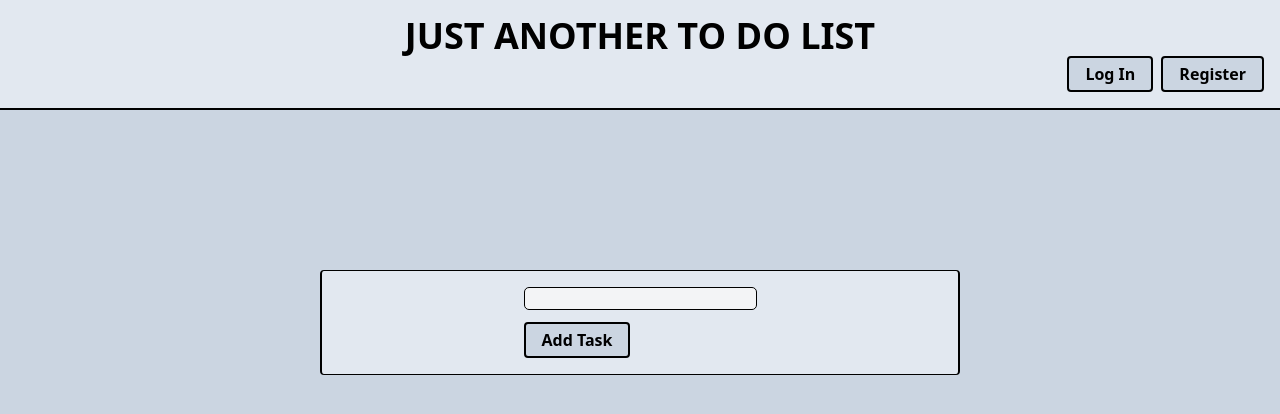
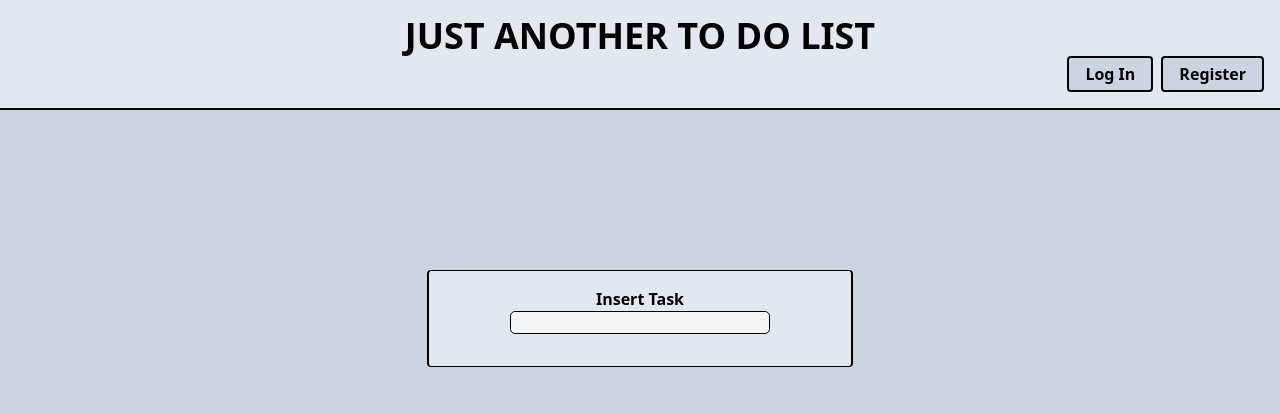
Before and after one commit to GabrielVilelaX/todo-login, a React (Vite) app: page /welcome in a window 1280 px wide. Shown: the top 414 px of the page. Built offline with nearby package versions, Linux system fonts and the light colour scheme.

Commit message:
Update tailwind css 1

```diff
--- a/src/components/Button.jsx
+++ b/src/components/Button.jsx
@@ -11,7 +11,7 @@ function Button({ children, value, log }) {
 
   return (
     <button
-      className="rounded border-2 border-black bg-slate-300 p-1 px-4 font-semibold hover:bg-slate-100"
+      className="rounded border-2 border-black bg-slate-300 p-1 px-4 font-semibold hover:bg-slate-100 "
       onClick={clickHandler}
     >
       {children}
--- a/src/components/Input.jsx
+++ b/src/components/Input.jsx
@@ -1,19 +1,26 @@
-function Input({ children, setInput, type, value }) {
-  //const [enteredInput, setEnteredInput] = useState("");
-
+function Input({ children, setInput, type, value, onPress }) {
   function inputHandler(e) {
     setInput(e.target.value);
   }
 
+  function handleKey(e) {
+    if (e.key === "Enter" && onEnterPress) {
+      onPress();
+    }
+  }
+
   return (
-    <div className="flex flex-col">
-      <label className="font-semibold">{children}</label>
+    <div className="flex flex-col items-center">
+      {children !== undefined && (
+        <label className="font-semibold">{children}</label>
+      )}
       <input
-        className="bg-gray-100"
+        className="mx-auto w-8/12 bg-gray-100"
         value={value}
         onChange={inputHandler}
+        onKeyDown={handleKey}
         type={type === "password" ? "password" : undefined}
-      ></input>
+      />
     </div>
   );
 }
--- a/src/components/header/AppLayout.jsx
+++ b/src/components/header/AppLayout.jsx
@@ -6,7 +6,7 @@ function AppLayout({ logged, setLogged }) {
     <div className="flex h-screen flex-col bg-slate-300">
       <Header logged={logged} setLogged={setLogged} />
       <main>
-        <div className="border-r-3 mx-auto mt-40 flex w-2/4 flex-1 flex-col items-center rounded border border-x-2 border-black bg-slate-200 p-4">
+        <div className="border-r-3 mx-auto mt-40 flex w-2/6 flex-1 flex-col rounded border border-x-2 border-black bg-slate-200 p-4">
           <Outlet></Outlet>
         </div>
       </main>
--- a/src/pages/List.jsx
+++ b/src/pages/List.jsx
@@ -39,22 +39,25 @@ function List() {
 
   return (
     <>
-      <form onSubmit={handleAddTask}>
-        <Input setInput={setNewTask} value={newTask} type="text" />
-        <button
-          className="mt-3 rounded border-2 border-black bg-slate-300 p-1 px-4 font-semibold hover:bg-slate-100"
-          type="submit"
-        >
-          Add Task
-        </button>
+      <form onSubmit={handleAddTask} className="inline-grid">
+        <>
+          <Input
+            setInput={setNewTask}
+            onPress={handleAddTask}
+            value={newTask}
+            type="text"
+          >
+            Insert Task
+          </Input>
+        </>
       </form>
-      <ul className="flex flex-col">
+      <ul className="mt-4 flex flex-col gap-2">
         {userList.map((item) => (
-          <li key={item.id_task}>
-            {item.task}
+          <li key={item.id_task} className="borderb-2">
+            <p className="underline decoration-solid">{item.task}</p>
             <button
               onClick={() => handleDeleteTask(item.id_task)}
-              className="button"
+              className="rounded border border-black bg-slate-300"
             >
               <HiTrash />
             </button>
--- a/src/pages/Login.jsx
+++ b/src/pages/Login.jsx
@@ -40,7 +40,7 @@ function Login({ setLogged }) {
       </Input>
 
       <button
-        className="mt-3 rounded border-2 border-black bg-slate-300 p-1 px-4 font-semibold hover:bg-slate-100"
+        className="mx-auto mt-3 max-w-40 items-center rounded border-2 border-black bg-slate-300 p-1 px-4 font-semibold hover:bg-slate-100"
         onClick={handleLogin}
       >
         Log In
--- a/src/pages/Register.jsx
+++ b/src/pages/Register.jsx
@@ -46,7 +46,7 @@ function Register() {
       </Input>
 
       <button
-        className="mt-3 rounded border-2 border-black bg-slate-300 p-1 px-4 font-semibold hover:bg-slate-100"
+        className="mx-auto mt-3 max-w-40 items-center rounded border-2 border-black bg-slate-300 p-1 px-4 font-semibold hover:bg-slate-100"
         onClick={handleRegister}
       >
         Register
```
